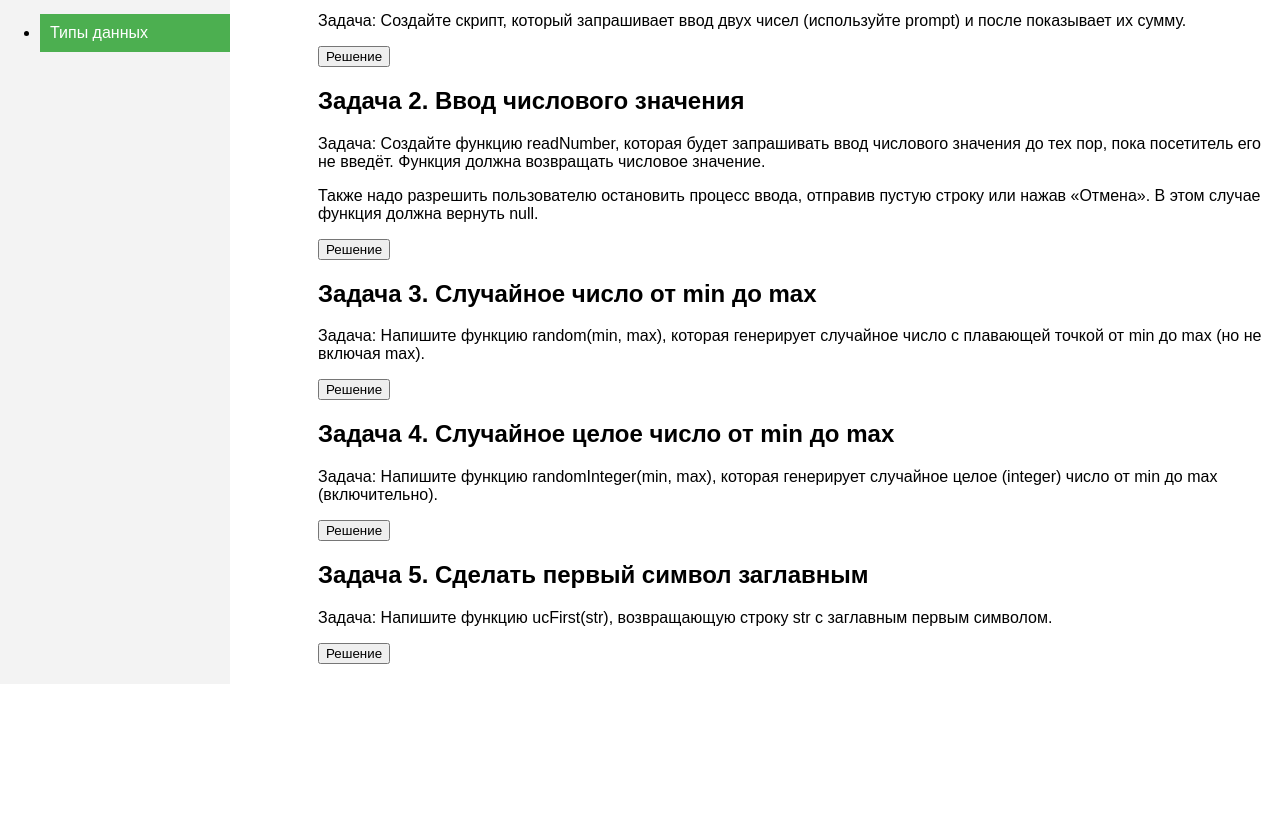
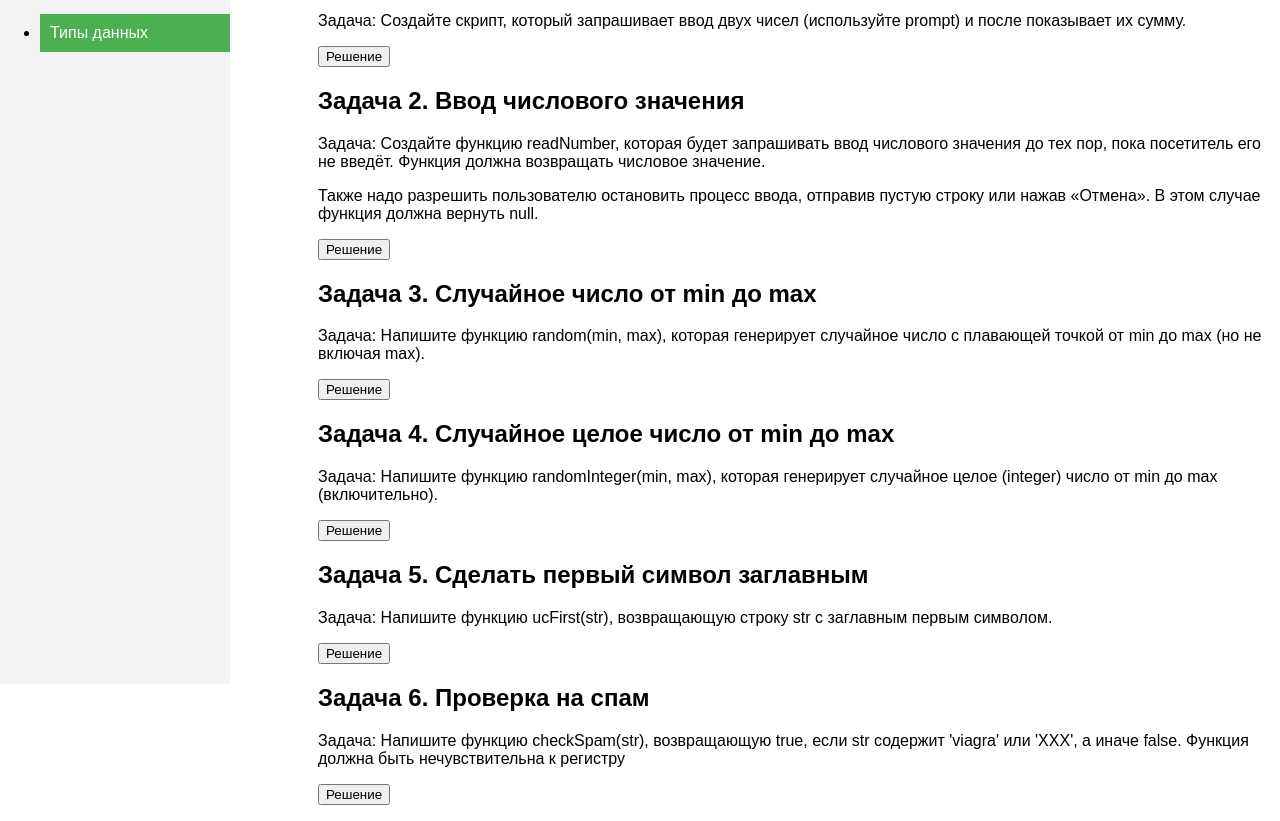
Before and after one commit to TrueInTwoyes/js-learning, a plain HTML site: page data_types.html in a window 1280 px wide. Shown: the part 116-937 px from the top of the page. Before the commit the page ends 800 px from the top, so only its background shows below. Drawn offline with Linux system fonts and the light colour scheme.

Commit message:
complete task 6 in data types topic

```diff
--- a/data_types.html
+++ b/data_types.html
@@ -10,6 +10,7 @@
     <script src="scripts/data_types/task3_randomGenerator.js"></script>
     <script src="scripts/data_types/task4_randomIntegerGenerator.js"></script>
     <script src="scripts/data_types/task5_firstLetterCapital.js"></script>
+    <script src="scripts/data_types/task6_checkSpam.js"></script>
 </head>
 
 <body>
@@ -51,6 +52,11 @@
             <p>Задача: Напишите функцию ucFirst(str), возвращающую строку str с заглавным первым символом.</p>
             <p><input type="button" value="Решение" onclick="setFirstCapitalLetter()"></input></p>
         </ul>
+        <ul>
+            <h2><a>Задача 6. Проверка на спам</a></h2>
+            <p>Задача: Напишите функцию checkSpam(str), возвращающую true, если str содержит 'viagra' или 'XXX', а иначе false. Функция должна быть нечувствительна к регистру</p>
+            <p><input type="button" value="Решение" onclick="checkTextForSpam()"></input></p>
+        </ul>
     </div>
 
 </body>
--- a/scripts/data_types/task5_firstLetterCapital.js
+++ b/scripts/data_types/task5_firstLetterCapital.js
@@ -1,7 +1,7 @@
 function ucFirst(str) {
     if (!str) return str;
 
-    return str[0].toUpperCase() + str.slice(1);;
+    return str[0].toUpperCase() + str.slice(1);
 }
 
 function setFirstCapitalLetter() {
--- /dev/null
+++ b/scripts/data_types/task6_checkSpam.js
@@ -0,0 +1,27 @@
+function checkSpam(str) {
+    return (str.toLowerCase().includes('viagra') || str.toLowerCase().includes('xxx'));
+}
+
+function checkTextForSpam() {
+
+    while (true) {
+
+        let str = prompt('If you wanna test checker enter test \nIf you wanna leave enter exit or empty space \nEnter your text for spam checking word "viagra" or "xxx": ');
+        if (str === 'test'){
+            alert( 'buy ViAgRA now include spam: ' + checkSpam('buy ViAgRA now') );
+            alert( 'free xxxxx include spam: ' + checkSpam('free xxxxx') );
+            alert( 'innocent rabbit include spam: ' + checkSpam("innocent rabbit") );
+        }
+
+        if (str === 'exit' || str === null || str === '') {
+            alert( 'Bye');
+            break
+        }
+
+        if (str != 'test') {
+            alert( 'Spam includes: ' + checkSpam(str));
+        }
+
+    }
+
+}
```
